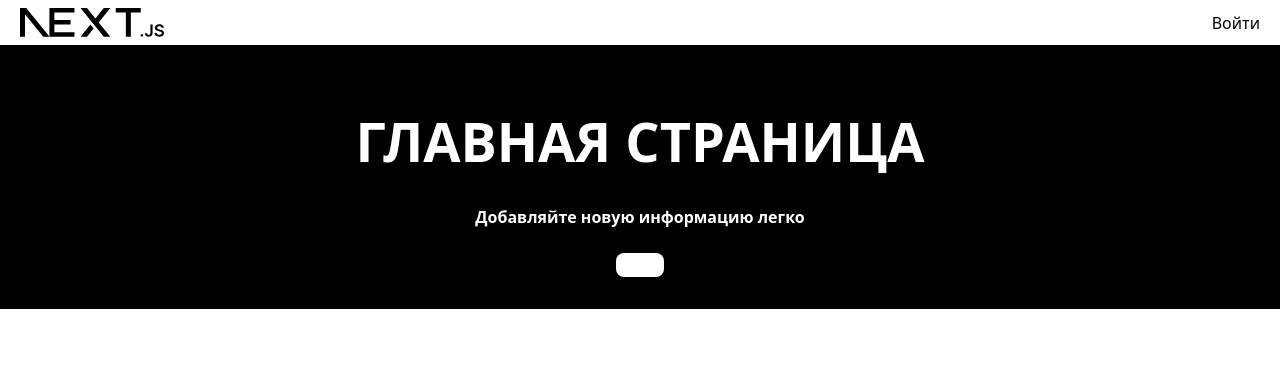
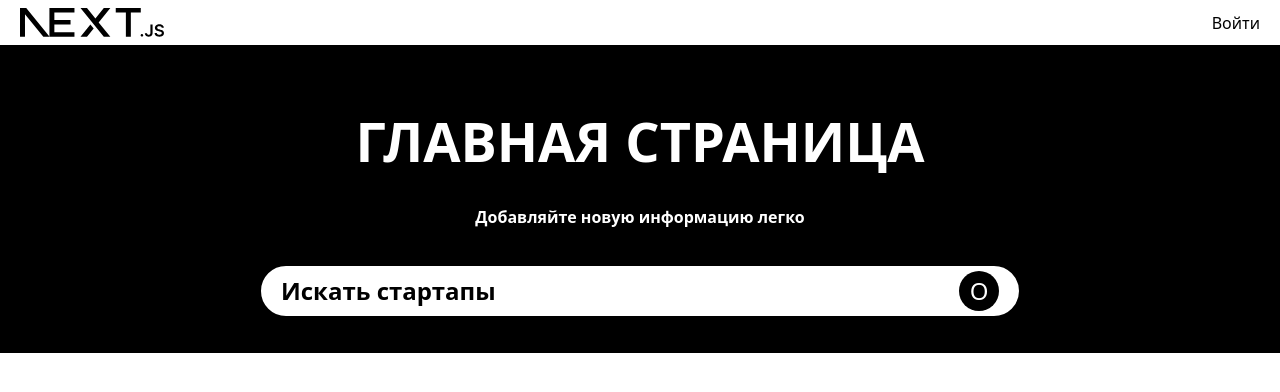
Before and after one commit to GotLib567/articles-app, a Next.js app: page / in a window 1280 px wide. Shown: the top 392 px of the page. Built offline with nearby package versions, Linux system fonts and the light colour scheme; no server answers.

Commit message:
added searchform

```diff
--- a/app/(root)/page.tsx
+++ b/app/(root)/page.tsx
@@ -1,7 +1,10 @@
-import Image from "next/image";
 import SearchForm from "@/app/components/SearchForm";
 
-export default function Home() {
+export default async function Home({ searchParams }: {
+  searchParams: Promise<{ query?:string }>
+}) {
+  const query = (await searchParams).query;
+
   return (
     <>
       <section className="dark-container">
@@ -9,7 +12,7 @@
 
         <p className="sub-heading">Добавляйте новую информацию легко</p>
 
-        <SearchForm />
+        <SearchForm query={query} />
       </section>
     </>
   );
--- a/app/components/SearchForm.tsx
+++ b/app/components/SearchForm.tsx
@@ -1,10 +1,21 @@
 import React from 'react';
 import Form from "next/form";
+import SearchFormReset from "@/app/components/SearchFormReset";
 
-function SearchForm() {
+function SearchForm({ query }: { query?: string }) {
   return (
     <Form action="/" scroll={false} className="search-form">
+      <input
+        name="query"
+        defaultValue={query}
+        className="search-input"
+        placeholder="Искать стартапы"
+      />
 
+      <div className="flex gap-2">
+        {query && <SearchFormReset />}
+        <button type="submit" className="search-btn text-white">О</button>
+      </div>
     </Form>
   );
 }
--- /dev/null
+++ b/app/components/SearchFormReset.tsx
@@ -0,0 +1,23 @@
+"use client"
+import React from 'react';
+import Link from "next/link";
+
+function SearchFormReset() {
+  function reset() {
+    const form = document.querySelector('.search-form') as HTMLFormElement;
+
+    if (form) {
+      form.reset();
+    }
+  }
+
+  return (
+    <button type="reset" className="search-btn text-white" onClick={reset}>
+      <Link href="/">
+        X
+      </Link>
+    </button>
+  );
+}
+
+export default SearchFormReset;
--- a/app/globals.css
+++ b/app/globals.css
@@ -48,7 +48,7 @@
   }
 
   .sub-heading {
-    @apply text-white pb-6 px-6 font-bold text-center;
+    @apply text-white pb-8 px-6 font-bold text-center;
   }
 
   .dark-container {
@@ -56,7 +56,15 @@
   }
 
   .search-form {
-    @apply py-3 px-6 bg-white rounded-md;
+    @apply max-w-3xl w-full min-h-[60px] bg-white border-[5px] border-black rounded-[80px] text-[24px] px-5 flex flex-row items-center gap-5;
+  }
+
+  .search-input {
+    @apply flex-1 font-bold placeholder:font-semibold placeholder:text-black w-full h-auto outline-none;
+  }
+
+  .search-btn {
+    @apply size-[40px] rounded-full bg-black flex justify-center items-center;
   }
 }
 
```
